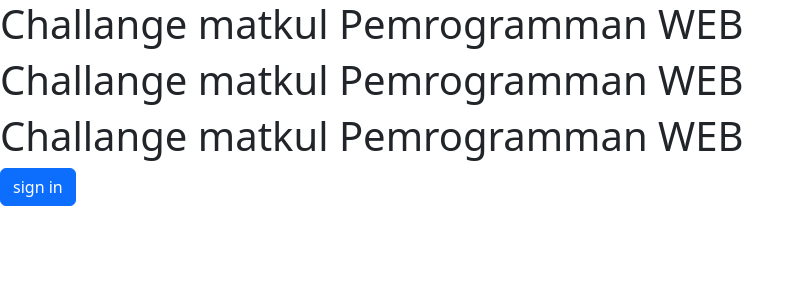
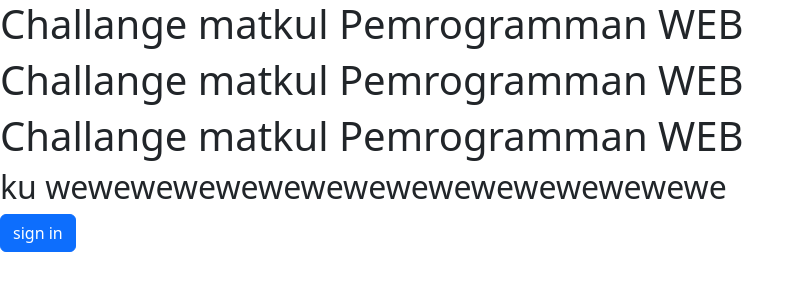
Before and after one commit to riyandaaziz123/web-dev, a plain HTML site: page index.html in a window 1280 px wide. Shown: the whole page, without its empty margins (0-805 px from the left). Drawn offline with Linux system fonts and the light colour scheme.

Commit message:
modified:   index.html

```diff
--- a/index.html
+++ b/index.html
@@ -11,6 +11,7 @@
     <h1> Challange matkul Pemrogramman WEB</h1>
     <h1> Challange matkul Pemrogramman WEB</h1>
     <h1> Challange matkul Pemrogramman WEB</h1>
+    <h2>ku wewewewewewewewewewewewewewewewe</h2>
     <button class="btn btn-primary">sign in</button>
     <script src="js/bootstrap.min.js"></script>
 </body>
```
